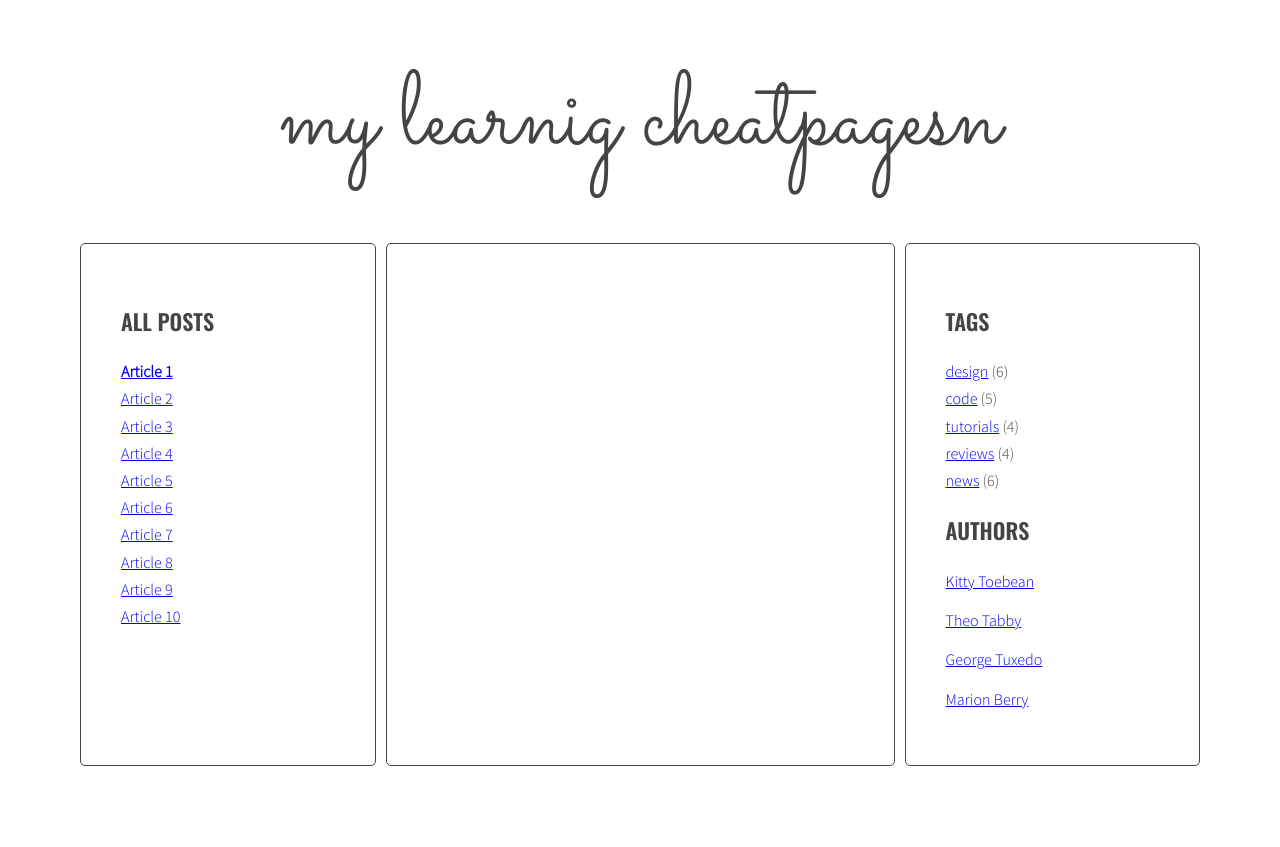
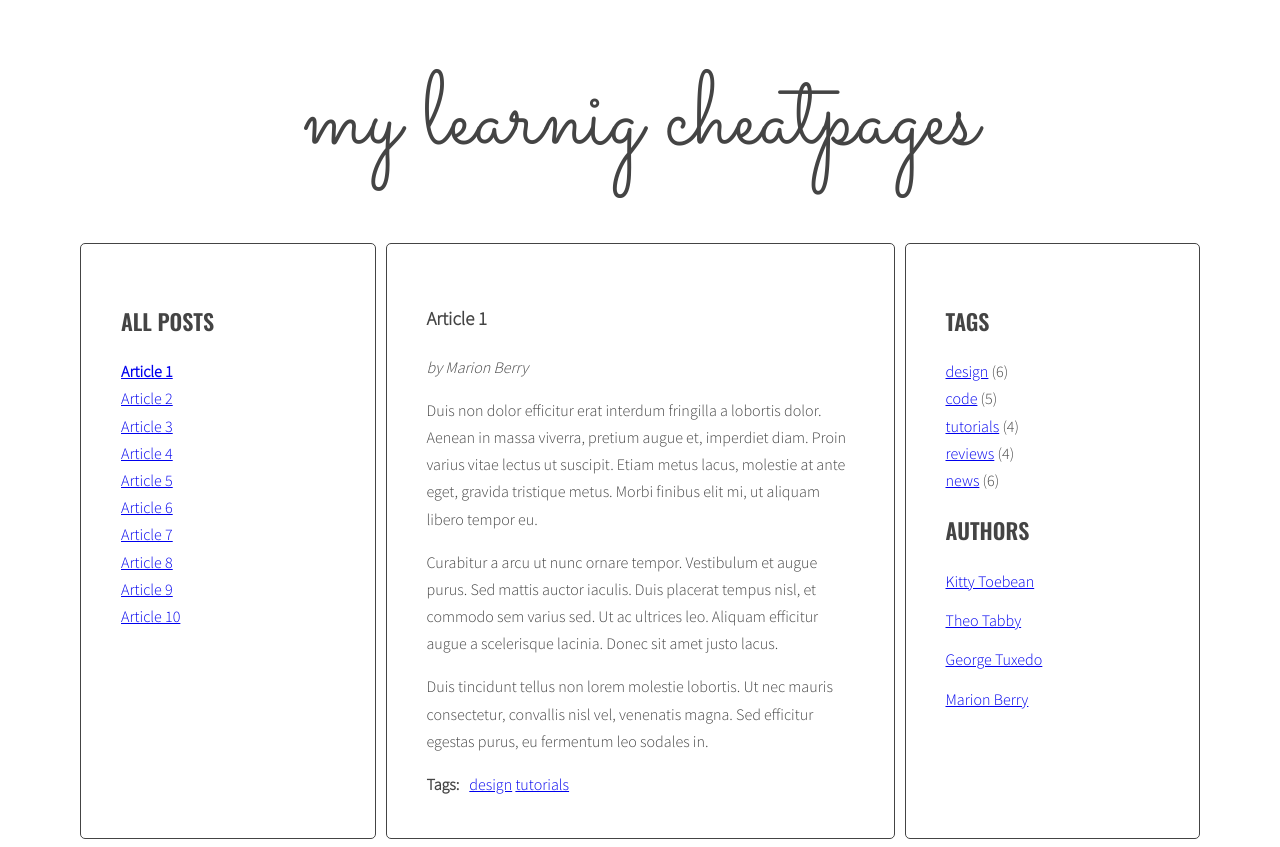
Before and after one commit to ewaolczak/javascript-blog, a website: page index.html in a window 1280 px wide. Both pictures are taken after a click on the link "Article 1". Before the commit the page ends 800 px from the top, so only its background shows below. Drawn offline with nearby package versions, Linux system fonts and the light colour scheme; files that its build step writes are made by us from their sources.

Commit message:
End titleClickHandler funkcion

```diff
--- a/index.html
+++ b/index.html
@@ -12,7 +12,7 @@
 <body>
     <div class="blog">
         <div class="container">
-            <h1 class="logo">my learnig cheatpagesn</h1>
+            <h1 class="logo">my learnig cheatpages</h1>
             <main class="wrapper">
                 <aside class="sidebar">
                     <h2 class="section-title">All posts</h2>
@@ -32,7 +32,7 @@
                     </ul>
                 </aside>
                 <section class="posts">
-                    <article class="post active" id="#article-1">
+                    <article class="post active" id="article-1">
                         <h3 class="post-title">Article 1</h3>
                         <p class="post-author">by Marion Berry</p>
                         <div class="post-content">
--- a/js/script.js
+++ b/js/script.js
@@ -35,11 +35,11 @@ const titleClickHandler = function (event) {
 	console.log('articleSelector:', articleSelector);
 
 	/* [IN PROGRESS] find the correct article using the selector (value of 'href' attribute) */
-	const targetArticle = document.querySelector(articleSelector); //DLACZEGO TO NIE DZIAŁA I CONSOLE.LOG DAJE KOMUNIKAT undefined??
-	console.log('tergetArticle:'.targetArticle);
+	const targetArticle = document.querySelector(articleSelector);
+	console.log('tergetArticle:', targetArticle);
 
 	/* [IN PROGRESS] add class 'active' to the correct article */
-	// targetArticle.classList.add('active');
+	targetArticle.classList.add('active');
 };
 
 const links = document.querySelectorAll('.titles a');
```
